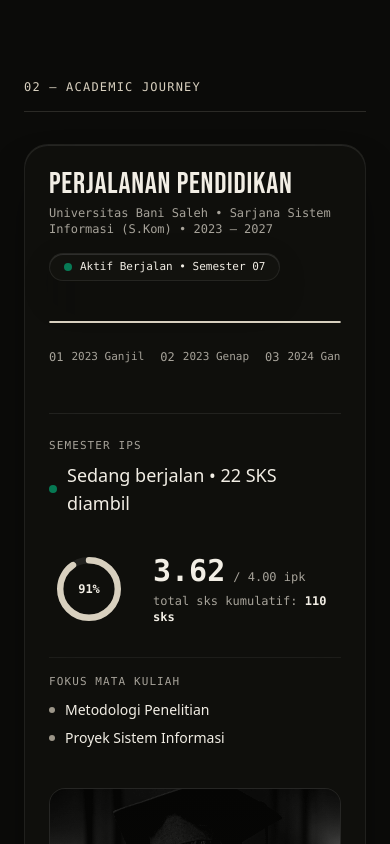
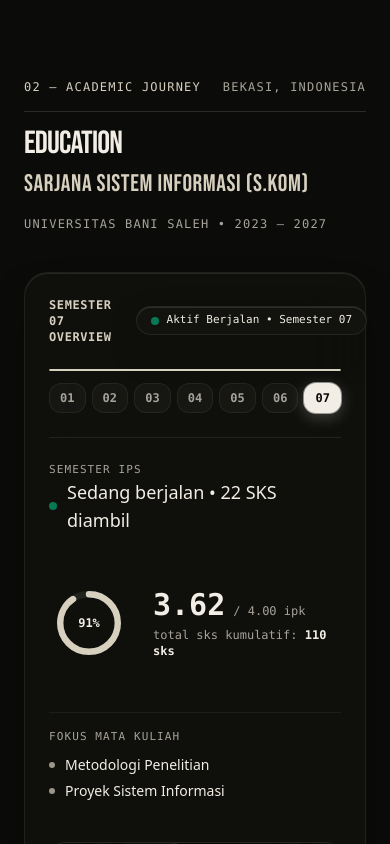
Before and after one commit to dilcuyy/Portfolio-Abdila, a React (Vite) app: page / in a window 390 px wide. Shown: the part 2400-3244 px from the top of the page. Built offline with nearby package versions, Linux system fonts and the light colour scheme.

Commit message:
fix(education): restore original header typography, implement 7-pill timeline visible on mobile, and lock identical heights

```diff
--- a/src/components/Education.jsx
+++ b/src/components/Education.jsx
@@ -138,30 +138,46 @@ export default function Education() {
       ref={sectionRef}
       className="py-20 md:py-32 border-b border-[#2B2A26] bg-[#0B0B09] relative overflow-hidden"
     >
-      <div className="max-w-[1440px] mx-auto px-6 sm:px-10 lg:px-12 space-y-8">
+      <div className="max-w-[1440px] mx-auto px-6 sm:px-10 lg:px-12 space-y-10">
 
-        {/* Section Eyebrow */}
+        {/* Restored Original Section Header & Degree Meta */}
+        <div className="space-y-4">
           <div className="flex justify-between items-center pb-4 border-b border-[#2B2A26] text-xs font-mono text-[#A7A39A]">
             <span className="uppercase tracking-widest text-[#D8D0BF]">02 — ACADEMIC JOURNEY</span>
-          <span className="uppercase tracking-widest text-[#A7A39A] hidden sm:inline">UNIVERSITAS BANI SALEH</span>
+            <span className="uppercase tracking-widest text-[#A7A39A]">BEKASI, INDONESIA</span>
           </div>
 
-        {/* Master Unified Editorial Card */}
-        <div className="edu-master-card ios-glass-card rounded-3xl p-6 sm:p-8 md:p-10 border border-white/[0.08] shadow-[0_24px_50px_rgba(0,0,0,0.6)] space-y-8">
+          <div className="space-y-2">
+            <h2 className="text-section-heading font-bebas text-[#F2EEE5] uppercase tracking-tight leading-none">
+              EDUCATION
+            </h2>
+            <div className="flex flex-wrap items-baseline justify-between gap-4">
+              <p className="text-2xl sm:text-3xl font-bebas text-[#D8D0BF] tracking-wide uppercase">
+                Sarjana Sistem Informasi (S.Kom)
+              </p>
+              <p className="text-xs font-mono text-[#A7A39A] uppercase tracking-widest">
+                Universitas Bani Saleh • 2023 — 2027
+              </p>
+            </div>
+          </div>
+        </div>
 
-          {/* Card Header: Title, Subtitle, and Live Activity Pill */}
-          <div className="flex flex-col sm:flex-row sm:items-start justify-between gap-4">
-            <div className="space-y-1.5">
-              <h2 className="text-3xl sm:text-4xl md:text-5xl font-bebas text-[#F2EEE5] uppercase tracking-wide leading-none">
-                PERJALANAN PENDIDIKAN
-              </h2>
-              <p className="text-xs sm:text-sm font-mono text-[#A7A39A]">
-                {portfolioData.education.university} • {portfolioData.education.degree} • {portfolioData.education.period}
-              </p>
+        {/* Master Unified Editorial Card (Uniform Locked Height) */}
+        <div className="edu-master-card ios-glass-card rounded-3xl p-6 sm:p-8 md:p-10 border border-white/[0.08] shadow-[0_24px_50px_rgba(0,0,0,0.6)] space-y-6">
+
+          {/* Card Top: Active Semester Overview & Live Status Pill */}
+          <div className="flex items-center justify-between gap-3">
+            <div className="flex items-center space-x-3">
+              <span className="text-xs sm:text-sm font-mono font-bold text-[#D8D0BF] uppercase tracking-wider">
+                SEMESTER 0{activeSmt.smt} OVERVIEW
+              </span>
+              <span className="text-[11px] font-mono text-[#A7A39A] hidden sm:inline">
+                • {activeSmt.period}
+              </span>
             </div>
 
             {/* Live Activity Status Pill */}
-            <div className="inline-flex items-center gap-2 px-3.5 py-1.5 rounded-full ios-glass border border-white/[0.09] text-xs font-mono text-[#F2EEE5] shrink-0 self-start">
+            <div className="inline-flex items-center gap-2 px-3.5 py-1.5 rounded-full ios-glass border border-white/[0.09] text-xs font-mono text-[#F2EEE5] shrink-0">
               <span
                 className={`w-2 h-2 rounded-full ${
                   activeSmt.status === 'Aktif Berjalan'
@@ -170,14 +186,14 @@ export default function Education() {
                 }`}
               />
               <span className="capitalize text-[11px] sm:text-xs">
-                {activeSmt.status.toLowerCase()} • semester 0{activeSmt.smt}
+                {activeSmt.status.toLowerCase()} • Semester 0{activeSmt.smt}
               </span>
             </div>
           </div>
 
           {/* Horizontal Interactive Timeline Track */}
-          <div className="space-y-3 pt-2">
-            {/* Progress Bar Line */}
+          <div className="space-y-3">
+            {/* Continuous Progress Bar Line */}
             <div className="relative w-full h-0.5 bg-white/[0.08] rounded-full overflow-hidden">
               <div
                 className="absolute top-0 left-0 h-full bg-[#D8D0BF] rounded-full transition-all duration-500 ease-out"
@@ -187,27 +203,28 @@ export default function Education() {
               />
             </div>
 
-            {/* Horizontal Semester Tabs / Nodes */}
-            <div className="flex items-center gap-4 sm:gap-6 md:gap-8 overflow-x-auto scrollbar-none py-2 text-xs font-mono select-none">
+            {/* Professional 7-Pill Semester Grid (100% Visible on Mobile & Desktop) */}
+            <div className="grid grid-cols-7 gap-1.5 sm:gap-2 select-none">
               {semesters.map((item, idx) => {
                 const isActive = idx === activeSmtIndex;
+                const year = item.period.split(' ')[0];
                 return (
                   <button
                     key={item.id}
                     type="button"
                     onClick={() => setActiveSmtIndex(idx)}
-                    className={`ios-press flex items-center space-x-2 shrink-0 py-1.5 transition-all cursor-pointer ${
+                    className={`ios-press rounded-xl py-2 sm:py-2.5 flex flex-col items-center justify-center transition-all cursor-pointer ${
                       isActive
-                        ? 'text-[#F2EEE5] font-bold border-b-2 border-[#D8D0BF]'
-                        : 'text-[#A7A39A] hover:text-[#F2EEE5] border-b-2 border-transparent'
+                        ? 'bg-[#F2EEE5] text-[#0B0B09] font-bold shadow-[0_4px_16px_rgba(242,238,229,0.25)] ring-1 ring-white/50'
+                        : 'bg-white/[0.03] text-[#A7A39A] hover:text-[#F2EEE5] hover:bg-white/[0.07] border border-white/[0.06]'
                     }`}
-                    aria-label={`Select Semester ${item.smt}`}
+                    aria-label={`Semester ${item.smt}`}
                   >
-                    <span className={isActive ? 'text-[#D8D0BF]' : 'text-[#A7A39A]'}>
+                    <span className="text-xs sm:text-sm font-mono font-bold leading-none">
                       0{item.smt}
                     </span>
-                    <span className="capitalize text-[11px] sm:text-xs tracking-normal">
-                      {item.period.toLowerCase()}
+                    <span className="hidden sm:block text-[10px] font-mono opacity-70 mt-1">
+                      {year}
                     </span>
                   </button>
                 );
@@ -215,18 +232,19 @@ export default function Education() {
             </div>
           </div>
 
-          {/* Unified 2-Column Body: Left Academic Metrics + Right Integrated Portrait */}
-          <div className="grid grid-cols-1 lg:grid-cols-12 gap-8 lg:gap-12 items-center pt-6 border-t border-white/[0.08]">
+          {/* Unified 2-Column Body: Left Metrics + Right Portrait (Matching Locked Heights) */}
+          <div className="grid grid-cols-1 lg:grid-cols-12 gap-8 lg:gap-12 items-stretch pt-6 border-t border-white/[0.08]">
 
-            {/* Left Column: Academic Metrics */}
-            <div className="lg:col-span-7 space-y-7">
+            {/* Left Column: Academic Metrics (Locked Fixed Height - Zero Layout Shift) */}
+            <div className="lg:col-span-7 flex flex-col justify-between h-[340px] sm:h-[380px]">
 
-              {/* Metric 1: Semester IPS */}
-              <div className="space-y-1.5">
+              {/* Metric 1: Semester IPS (Fixed-Height Row) */}
+              <div className="space-y-1">
                 <span className="text-[11px] font-mono text-[#A7A39A] uppercase tracking-widest block">
                   SEMESTER IPS
                 </span>
 
+                <div className="h-12 sm:h-14 flex items-center">
                   {activeSmt.ips === 'Ongoing' || activeSmt.ips === '—' ? (
                     <div className="flex items-center space-x-2.5 text-lg sm:text-xl font-medium text-[#F2EEE5]">
                       <span className="w-2 h-2 rounded-full bg-emerald-400 animate-pulse shrink-0" />
@@ -243,11 +261,12 @@ export default function Education() {
                     </div>
                   )}
                 </div>
+              </div>
 
-              {/* Metric 2: Cumulative IPK & Radial Ring (Side-by-Side) */}
-              <div className="flex items-center space-x-6 sm:space-x-8 pt-1">
+              {/* Metric 2: Cumulative IPK & Radial Ring (Fixed-Height Row) */}
+              <div className="h-20 sm:h-24 flex items-center space-x-6 sm:space-x-8 pt-1">
                 {/* SVG Radial Ring (Transparent Background / No Drop-Shadow Artifacts) */}
-                <div className="relative w-20 h-20 sm:w-24 sm:h-24 shrink-0 flex items-center justify-center bg-transparent">
+                <div className="relative w-20 h-20 sm:w-22 sm:h-22 shrink-0 flex items-center justify-center bg-transparent">
                   <svg
                     className="w-full h-full transform -rotate-90 bg-transparent overflow-visible"
                     viewBox="0 0 100 100"
@@ -293,20 +312,20 @@ export default function Education() {
                 </div>
               </div>
 
-              {/* Metric 3: Fokus Mata Kuliah */}
-              <div className="pt-4 border-t border-white/[0.06] space-y-2.5">
+              {/* Metric 3: Fokus Mata Kuliah (Fixed-Height Container) */}
+              <div className="pt-4 border-t border-white/[0.06] space-y-2">
                 <span className="text-[11px] font-mono text-[#A7A39A] uppercase tracking-widest block">
                   FOKUS MATA KULIAH
                 </span>
-                <div className="space-y-2">
+                <div className="h-[48px] sm:h-[52px] flex flex-col justify-center space-y-1.5">
                   {activeSmt.featuredSubjects &&
                     activeSmt.featuredSubjects.map((sub, idx) => (
                       <div
                         key={idx}
-                        className="flex items-center space-x-2.5 text-sm sm:text-base text-[#F2EEE5] font-light"
+                        className="flex items-center space-x-2.5 text-sm sm:text-base text-[#F2EEE5] font-light truncate"
                       >
                         <span className="w-1.5 h-1.5 rounded-full bg-[#D8D0BF]/70 shrink-0" />
-                        <span>{sub}</span>
+                        <span className="truncate">{sub}</span>
                       </div>
                     ))}
                 </div>
@@ -314,11 +333,11 @@ export default function Education() {
 
             </div>
 
-            {/* Right Column: Academic Portrait Photo Card (STRICT: Zero Image Hover Scale) */}
+            {/* Right Column: Academic Portrait Photo Card (Equal Height) */}
             <div className="lg:col-span-5 w-full">
               <div
                 ref={photoCardRef}
-                className="relative h-[340px] sm:h-[380px] lg:h-[420px] rounded-2xl sm:rounded-3xl overflow-hidden border border-white/[0.08] bg-[#141411] group flex flex-col justify-end transition-transform duration-300 ease-out"
+                className="relative h-[340px] sm:h-[380px] rounded-2xl sm:rounded-3xl overflow-hidden border border-white/[0.08] bg-[#141411] group flex flex-col justify-end transition-transform duration-300 ease-out"
               >
                 <img
                   src={portfolioData.education.image}
```
Lines whose indentation alone changed are shown as unchanged.
